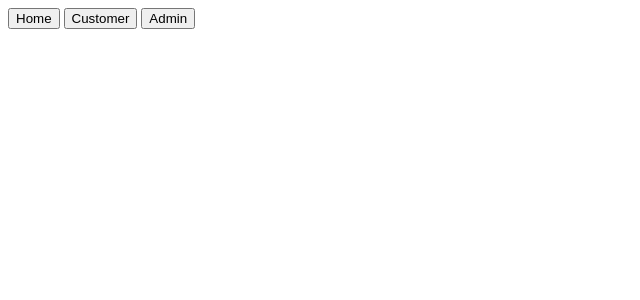
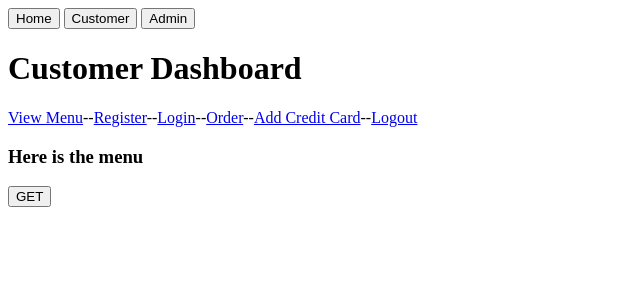
Before and after one commit to SyntaxError-JARS/mulberryTavern_FE_JJTN, a React (Create React App) app: page /cust-main in a window 1280 px wide. Before the commit this address had no page. Shown: the top 300 px of the page, without its empty margins (0-640 px from the left). Built offline with nearby package versions, Linux system fonts and the light colour scheme.

Commit message:
added basic structure for the customer dashboard

```diff
--- a/src/App.js
+++ b/src/App.js
@@ -2,12 +2,18 @@ import { createContext, useState } from "react";
 import { BrowserRouter, Route, Routes } from "react-router-dom";
 import NavBar from "./components/navbar";
 import Home from "./components/home";
-import Menu from "./components/menu";
 import Admin from "./components/admin/admin-login";
 import AdminMain from "./components/admin/admin-main";
 import AdminLogout from "./components/admin/admin-logout";
 import DeleteMenu from "./components/admin/delete-menu";
 import UpdateMenu from "./components/admin/update-menu";
+import CustMain from "./components/customer/cust-main";
+import Menu from "./components/customer/view-menu";
+import CustRegister from "./components/customer/cust-register";
+import CustLogin from "./components/customer/cust-login";
+import AddOrder from "./components/customer/add-order";
+import AddCC from "./components/customer/add-cc";
+import CustLogout from "./components/customer/cust-logout";
 
 
 export const userContext = createContext();
@@ -21,7 +27,15 @@ function App() {
             <NavBar />
             <Routes>
               <Route exact path = "" element = {<Home />} />
-              <Route path = "menu" element = {<Menu />} />
+              <Route path = "cust-main" element = {<CustMain />}>
+                  <Route index element = {<Menu />} />
+                  <Route path = "cust-login" element = {<CustLogin />} />
+                  <Route path = "cust-register" element = {<CustRegister />} />
+                  <Route path = "view-menu" element = {<Menu />} />
+                  <Route path = "add-order" element = {<AddOrder />} />
+                  <Route path = "add-cc" element = {<AddCC />} />
+                  <Route path = "cust-logout" element = {<CustLogout />} />
+              </Route>
               <Route path = "admin-main" element = {<AdminMain />}>
                   <Route index element={<Admin />} />
                   <Route path = "admin-login" element = {<Admin />} />
--- /dev/null
+++ b/src/components/customer/add-cc.js
@@ -0,0 +1,7 @@
+export default function AddCC() {
+    return (
+        <>
+            <h4>Register here</h4>
+        </>
+    )
+}
--- /dev/null
+++ b/src/components/customer/add-order.js
@@ -0,0 +1,7 @@
+export default function AddOrder() {
+    return (
+        <>
+            <h4>Add order</h4>
+        </>
+    )
+}
--- /dev/null
+++ b/src/components/customer/cust-login.js
@@ -0,0 +1,7 @@
+export default function CustLogin() {
+    return (
+        <>
+            <h4>Login here</h4>
+        </>
+    )
+}
--- /dev/null
+++ b/src/components/customer/cust-logout.js
@@ -0,0 +1,7 @@
+export default function CustLogout() {
+    return (
+        <>
+            <h4>Logout here</h4>
+        </>
+    )
+}
--- /dev/null
+++ b/src/components/customer/cust-main.js
@@ -0,0 +1,27 @@
+import { Link, Outlet } from 'react-router-dom';
+
+export default function CustMain() {
+    return(
+        <>
+            <h1>Customer Dashboard</h1>
+
+            <nav>
+
+                <Link to="view-menu">View Menu</Link>
+                --
+                <Link to="cust-register">Register</Link>
+                --
+                <Link to="cust-login">Login</Link>
+                --
+                <Link to="add-order">Order</Link>
+                --
+                <Link to="add-cc">Add Credit Card</Link>
+                --
+                <Link to="cust-logout">Logout</Link>
+
+            </nav>
+
+            <Outlet />
+        </>
+    )
+}
--- /dev/null
+++ b/src/components/customer/cust-register.js
@@ -0,0 +1,7 @@
+export default function CustRegister() {
+    return (
+        <>
+            <h4>Register here</h4>
+        </>
+    )
+}
--- a/src/components/menu.js
+++ b/src/components/customer/view-menu.js
@@ -25,14 +25,9 @@ export default function Menu() {
     }
     return (
         <>
-            <h1>Here is the menu</h1>
+            <h3>Here is the menu</h3>
 
             <button onClick={viewMenu}>GET</button>
-
-            <div class="container">
-                <h2></h2>
-            </div>
-
             <div class="container">
                 <table>
                     <tbody>{menuBody}</tbody>
--- a/src/components/home.js
+++ b/src/components/home.js
@@ -1,15 +1,9 @@
-import { Link } from "react-router-dom";
-
 export default function Home() {
 
     return (
         <>
             <div><h1>Welcome to Mulberry Tavern</h1></div>
-            <div>
-                <Link to = "/menu"><button>View Our Menu</button></Link>
-                <span>                           </span>
-                <Link to = "/customer"><button>Order Online</button></Link>
-            </div>
+
         </>
     )
 }
--- a/src/components/navbar.jsx
+++ b/src/components/navbar.jsx
@@ -5,7 +5,7 @@ export default function NavBar() {
     <nav>
         <Link to = ""><button>Home</button></Link>
         <span>     </span>
-        <Link to = "/customer"><button>Customer</button></Link>
+        <Link to = "/cust-main"><button>Customer</button></Link>
         <span>     </span>
         <Link to = "/admin-main"><button>Admin</button></Link>
     </nav>
```
